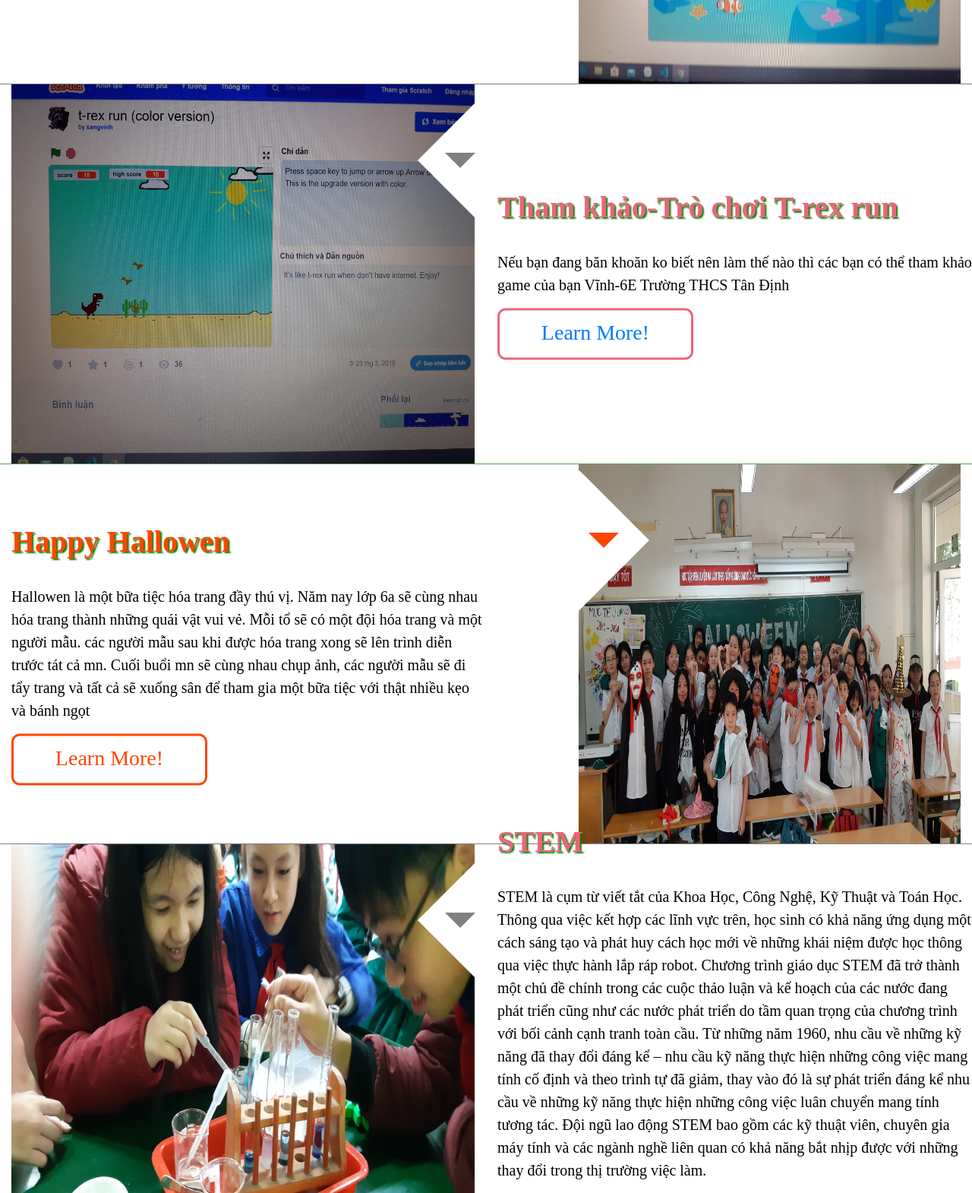
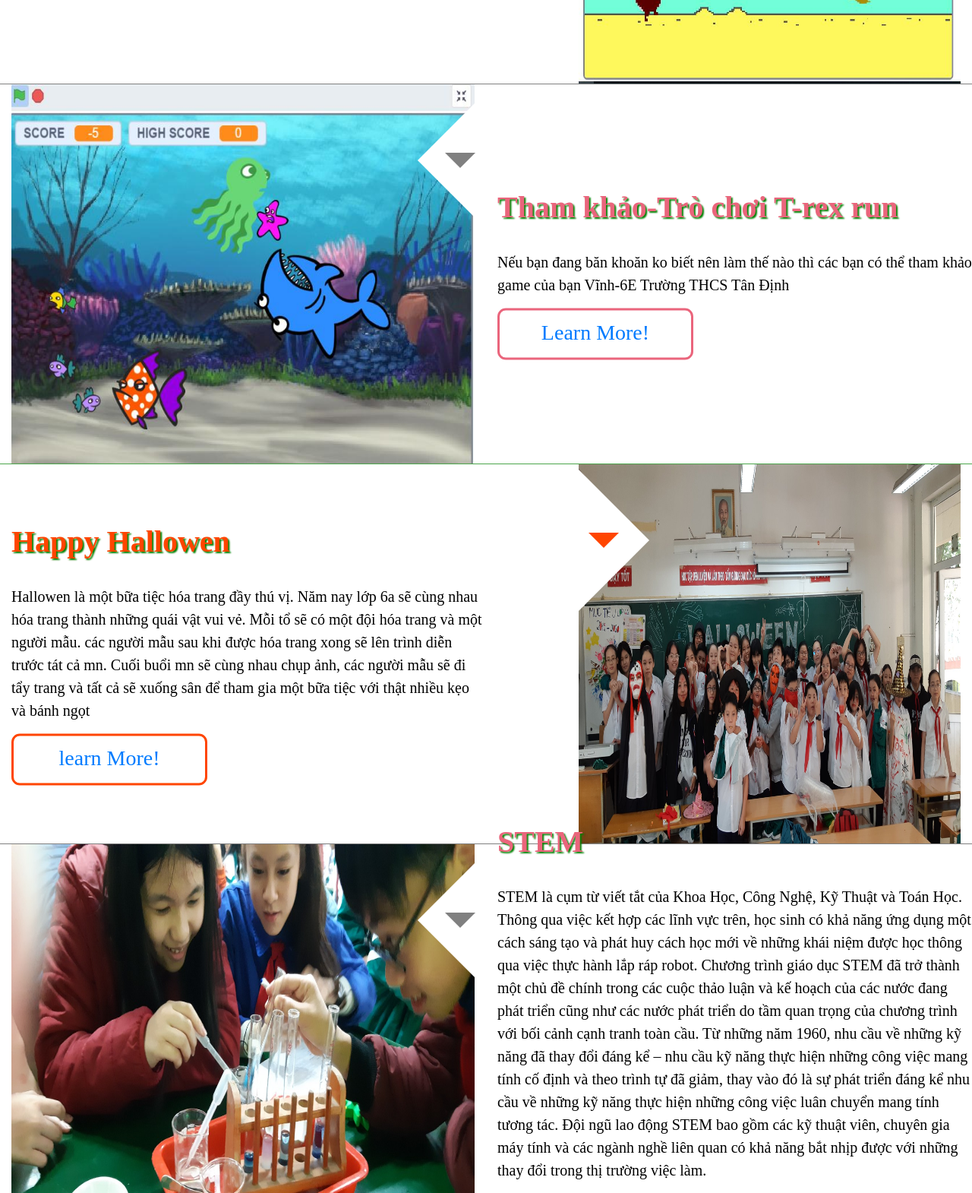
Before and after one commit to ngocanh6a123/web-for-6a-class, a plain HTML site: page hoatdong.html in a window 1280 px wide. Shown: the part 1230-2800 px from the top of the page at 76% size. Drawn offline with nearby package versions, Linux system fonts and the light colour scheme.

Commit message:
suaanhtranghoatdong

```diff
--- a/hoatdong.html
+++ b/hoatdong.html
@@ -50,7 +50,7 @@
               <div class="child_rectangle"></div>
             </div>
             <div class="col-md-6 hoatdong">
-             <img class="hoatdonganh"src="imgs/123ngocanh.jpg" alt="">
+             <img class="hoatdonganh"src="imgs/Dich-vu-SEO-len-top.jpg" alt="">
             </div>
             <div class="col-md-6">
               <div class="textbt">
@@ -89,7 +89,7 @@
 
            </div>
             <div class="col-md-5 offset-md-1 hoatdong">
-             <img class="hoatdonganh"src="imgs/minh.jpg" alt="">
+             <img class="hoatdonganh"src="imgs/minh1.jpg" alt="">
             </div>
 
 
@@ -100,7 +100,7 @@
               <div class="child_rectangle"></div>
             </div>
             <div class="col-md-6 hoatdong">
-             <img class="hoatdonganh"src="imgs/vinh.jpg" alt="">
+             <img class="hoatdonganh"src="imgs/vinh1.jpg" alt="">
             </div>
             <div class="col-md-6">
               <div class="textbt">
@@ -120,7 +120,7 @@
               <div class="textbt">
                 <h2 class="BT21">Happy Hallowen</h2>
               <p class="bt212">Hallowen là một bữa tiệc hóa trang đầy thú vị. Năm nay lớp 6a sẽ cùng nhau hóa trang thành những quái vật vui vẻ. Mỗi tổ sẽ có một đội hóa trang và một người mẫu. các người mẫu sau khi được hóa trang xong sẽ lên trình diễn trước tát cả mn. Cuối buổi mn sẽ cùng nhau chụp ảnh, các người mẫu sẽ đi tẩy trang và tất cả sẽ xuống sân để tham gia một bữa tiệc với thật nhiều kẹo và bánh ngọt </p>
-              <button type="button" class="button_BT21">Learn More!</button>
+              <button type="button" class="button_BT21"><a href="https://vi.wikipedia.org/wiki/Halloween"> learn More!</a> </button>
               </div>
 
            </div>
@@ -143,7 +143,7 @@
                 <p class="bt212">STEM là cụm từ viết tắt của Khoa Học, Công Nghệ, Kỹ Thuật và Toán Học. Thông qua việc kết hợp các lĩnh vực trên, học sinh có khả năng ứng dụng một cách sáng tạo và phát huy cách học mới về những khái niệm được học thông qua việc thực hành lắp ráp robot.
                   Chương trình giáo dục STEM đã trở thành một chủ đề chính trong các cuộc thảo luận và kế hoạch của các nước đang phát triển cũng như các nước phát triển do tầm quan trọng của chương trình với bối cảnh cạnh tranh toàn cầu.
                   Từ những năm 1960, nhu cầu về những kỹ năng đã thay đổi đáng kể – nhu cầu kỹ năng thực hiện những công việc mang tính cố định và theo trình tự đã giảm, thay vào đó là sự phát triển đáng kể nhu cầu về những kỹ năng thực hiện những công việc luân chuyển mang tính tương tác. Đội ngũ lao động STEM bao gồm các kỹ thuật viên, chuyên gia máy tính và các ngành nghề liên quan có khả năng bắt nhịp được với những thay đổi trong thị trường việc làm.</p>
-                <button type="button" class="button_BT21">Learn More!</button>
+                <button type="button" class="button_BT21"><a href="https://visco.edu.vn/giao-duc-stem-la-gi.html">Learn More!</a> </button>
               </div>
 
            </div>
```
Also changed, not shown: imgs/Dich-vu-SEO-len-top.jpg (added), imgs/minh1.jpg (added), imgs/vinh1.jpg (added), imgs/vnf-cong-nghe.webp (added).
